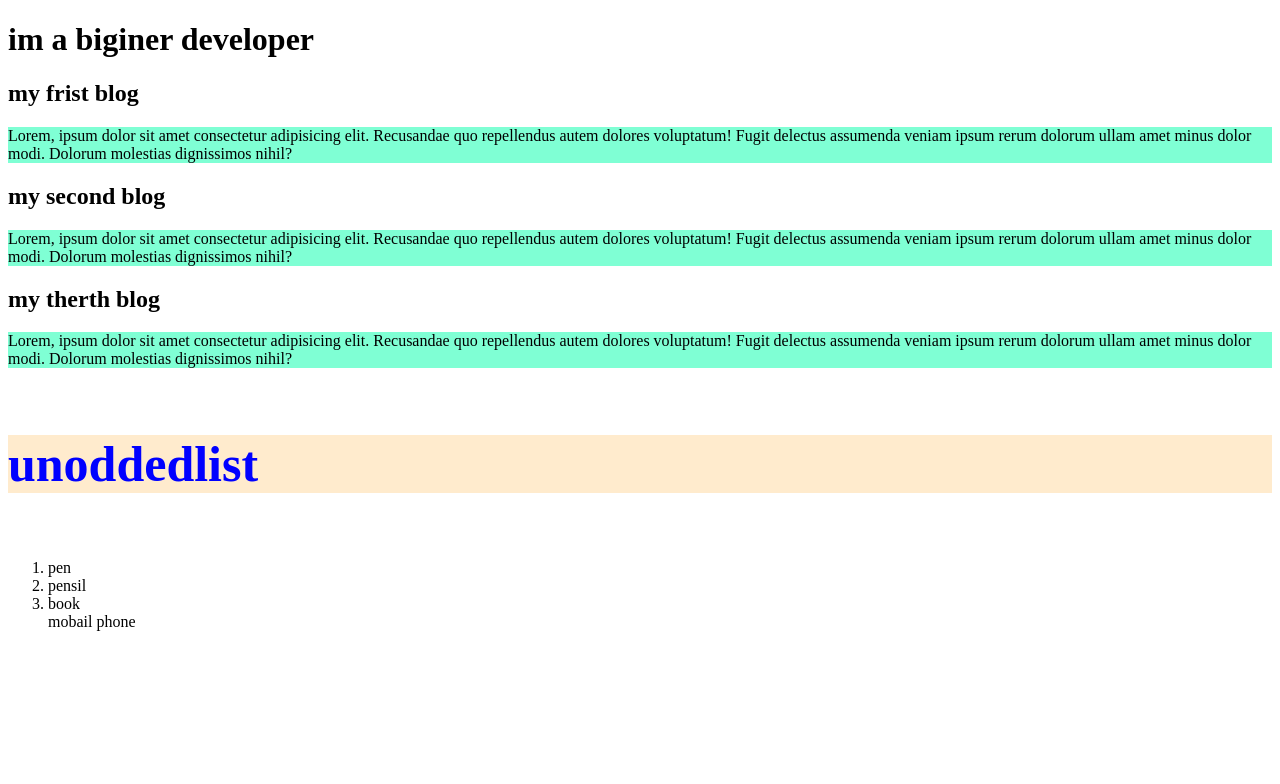
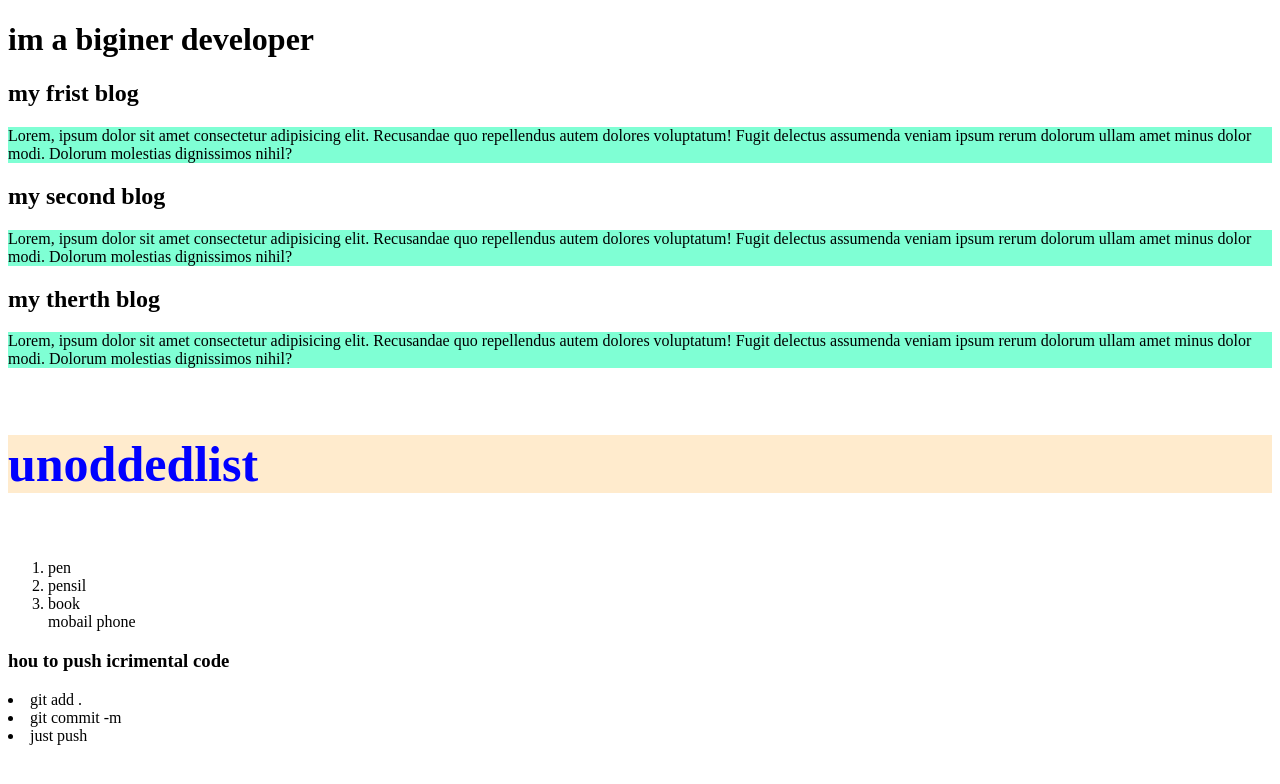
Before and after one commit to sakhawat236hossain/commpani, a plain HTML site: page index.html in a window 1280 px wide. Drawn offline with Linux system fonts and the light colour scheme.

Commit message:
commit three

```diff
--- a/index.html
+++ b/index.html
@@ -32,5 +32,16 @@
 <li>book</li>
     mobail phone
     </ol>
+
+
+<div>
+<h3>hou to push icrimental code</h3>
+<li>git add .</li>
+<li>git commit -m</li>
+<li>just push</li>
+
+
+</div>
+
 </body>
 </html>
```
